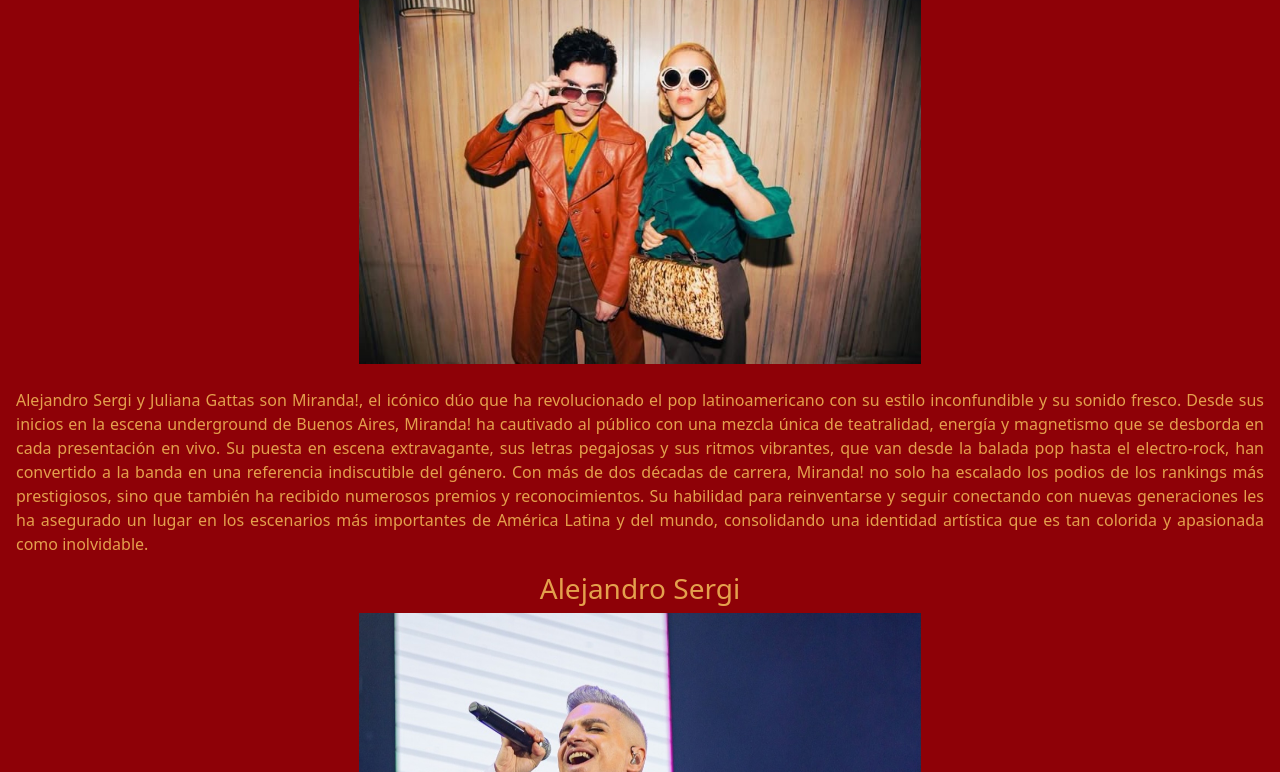
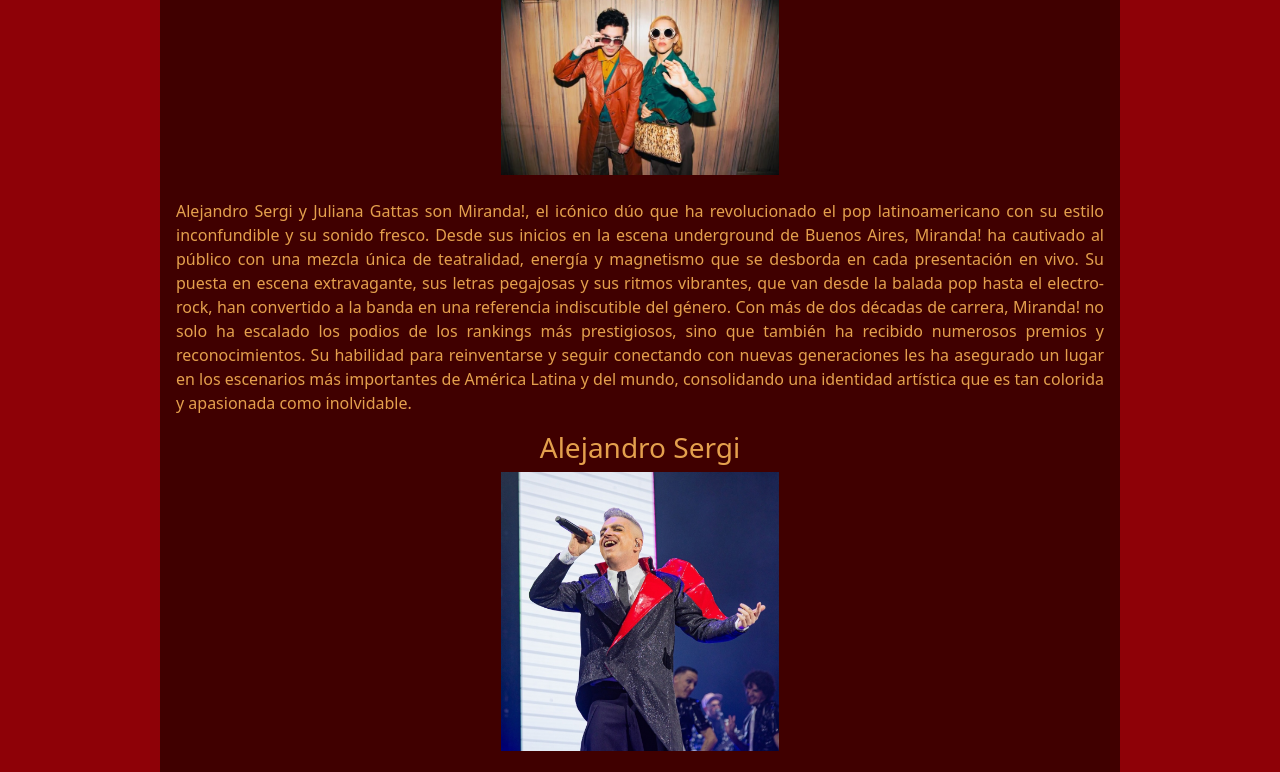
Before and after one commit to VonArbia/TP2-IG-2024, a plain HTML site: page biografia.html in a window 1280 px wide. Shown: the part 153-925 px from the top of the page. Drawn offline with nearby package versions, Linux system fonts and the light colour scheme.

Commit message:
Asigno tamaños maximos a la pagina de desarrolladores y de biografía

```diff
--- a/biografia.html
+++ b/biografia.html
@@ -51,6 +51,7 @@
                 </div>
             </nav>
         </header>
+        <div id="contenido">
         <main>
             <article>
                 <section>
@@ -174,6 +175,7 @@
                 </section>
             </article>
         </main>
+        </div>
         <div>
             <footer class="p-3">
                 <address>
--- a/css/estilos.css
+++ b/css/estilos.css
@@ -1,7 +1,16 @@
 /* Estilos generales */
 body {
     background-color: #8e0107;
-    color: #e4a04d
+    color: #e4a04d;
+    display: flex;
+	justify-content: center;
+    margin: 0;
+    padding: 0;
+}
+#contenido { /*elemento de bloque que define el ancho máximo*/
+	width: 100%; /*normalmente se muestra en toda la pantalla*/
+	max-width: 960px; /*pero si el navegador es mayor a 960px (como en las computadoras) no crece más de 960px*/
+    background-color: #400000;
 }
 
 .color-links:link{
@@ -286,7 +295,10 @@ iframe {
         width: 45%;
     }
 
-    section img {
+    section img{
         width: 45%
     }
+    article img{
+        width :30%
+    }
 }
```
Also changed, not shown: desarrolladores.html (+3 -0 lines).
